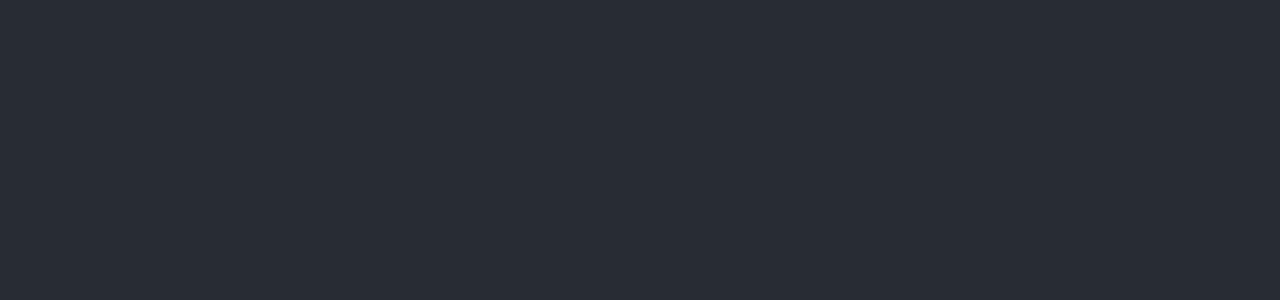
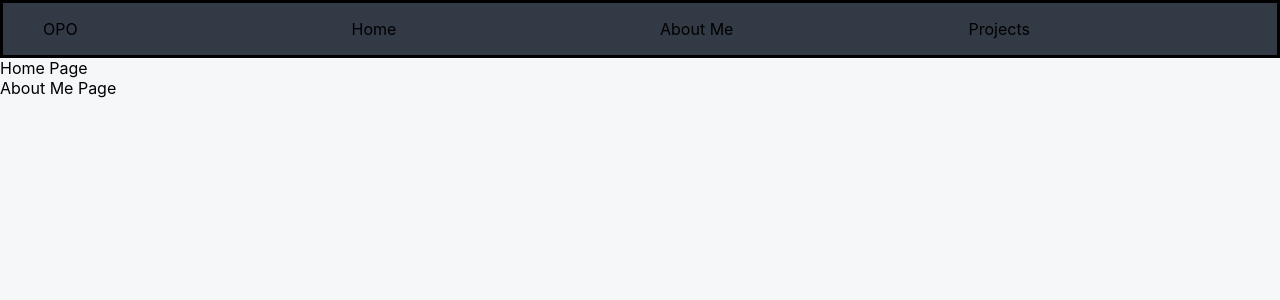
Before and after one commit to CleverOscar/Portfolio, a React (Create React App) app: page / in a window 1280 px wide. Shown: the top 300 px of the page. Built offline with nearby package versions, Linux system fonts and the light colour scheme.

Commit message:
Basic Navbar
Navbar created with basic <ul>, <li> tags.

Added reactstrap, bootstrap, and a few small components rendering on the app.

Next step is to add more details to components

```diff
--- a/package.json
+++ b/package.json
@@ -6,10 +6,12 @@
     "@testing-library/jest-dom": "^4.2.4",
     "@testing-library/react": "^9.3.2",
     "@testing-library/user-event": "^7.1.2",
+    "bootstrap": "^4.5.0",
     "react": "^16.13.1",
     "react-dom": "^16.13.1",
     "react-router-dom": "^5.2.0",
-    "react-scripts": "3.4.1"
+    "react-scripts": "3.4.1",
+    "reactstrap": "^8.5.1"
   },
   "scripts": {
     "start": "react-scripts start",
--- a/src/App.js
+++ b/src/App.js
@@ -1,5 +1,6 @@
 import React from 'react';
-import Header from './views/minor_components/header.jsx';
+import Header from './views/minor_components/header.js';
+import HomePage from './views/home_page.js';
 
 function App() {
   return (
@@ -7,6 +8,8 @@
       <header>
         <Header/>
       </header>
+
+      <HomePage />
     </div>
   );
 }
--- a/src/index.css
+++ b/src/index.css
@@ -5,7 +5,7 @@
     sans-serif;
   -webkit-font-smoothing: antialiased;
   -moz-osx-font-smoothing: grayscale;
-  background-color: #282c34
+  background-color: #f6f7f9
 }
 
 code {
--- /dev/null
+++ b/src/views/home_page.js
@@ -0,0 +1,13 @@
+import React, { useState } from 'react';
+import AboutMe from './minor_components/about.js';
+
+function HomePage(){
+  return (
+    <div>
+      Home Page
+      <AboutMe />
+    </div>
+  )
+}
+
+export default HomePage
--- /dev/null
+++ b/src/views/minor_components/about.js
@@ -0,0 +1,9 @@
+import React from 'react'
+
+function AboutMe() {
+  return (<div>
+      About Me Page
+    </div>)
+}
+
+export default AboutMe
--- a/src/views/minor_components/header.jsx
+++ b/src/views/minor_components/header.js
@@ -1,5 +1,5 @@
 import React from 'react'
-import Navbar from './nav_bar.jsx'
+import Navbar from './nav_bar.js'
 
 class Header extends React.Component {
   render() {
--- /dev/null
+++ b/src/views/minor_components/nav_bar.js
@@ -0,0 +1,25 @@
+import React, {useState} from 'react'
+import './navbar.css'
+
+function Navbar(){
+
+
+    return <div className="navbar">
+            <ul>
+              <li>
+                OPO
+              </li>
+              <li>
+                Home
+              </li>
+              <li>
+                About Me
+              </li>
+              <li>
+                Projects
+              </li>
+            </ul>
+           </div>
+}
+
+export default Navbar
--- a/src/views/minor_components/nav_bar.jsx
+++ /dev/null
@@ -1,23 +0,0 @@
-import React from 'react'
-
-export default class Navbar extends React.Component {
-  constructor(props){
-    super (props)
-
-  }
-
-  render() {
-
-    const navbar = {
-      type: 'h1',
-      props: {
-        className: 'navbar_container',
-        children: 'Navbar Element',
-      }
-    }
-
-    return <div>
-            {navbar.children}
-           </div>
-  }
-}
--- /dev/null
+++ b/src/views/minor_components/navbar.css
@@ -0,0 +1,14 @@
+div.navbar {
+  background-color: #323a45;
+  border: 3px solid black;
+}
+
+ul {
+  list-style: none;
+  display: flex;
+  flex-direction: row;
+}
+
+ul li {
+  width: 100%;
+}
```
Also changed, not shown: src/views/home_page.jsx (deleted, +0 -8 lines), 1 other file (tests, documents, lock files or other folders).
